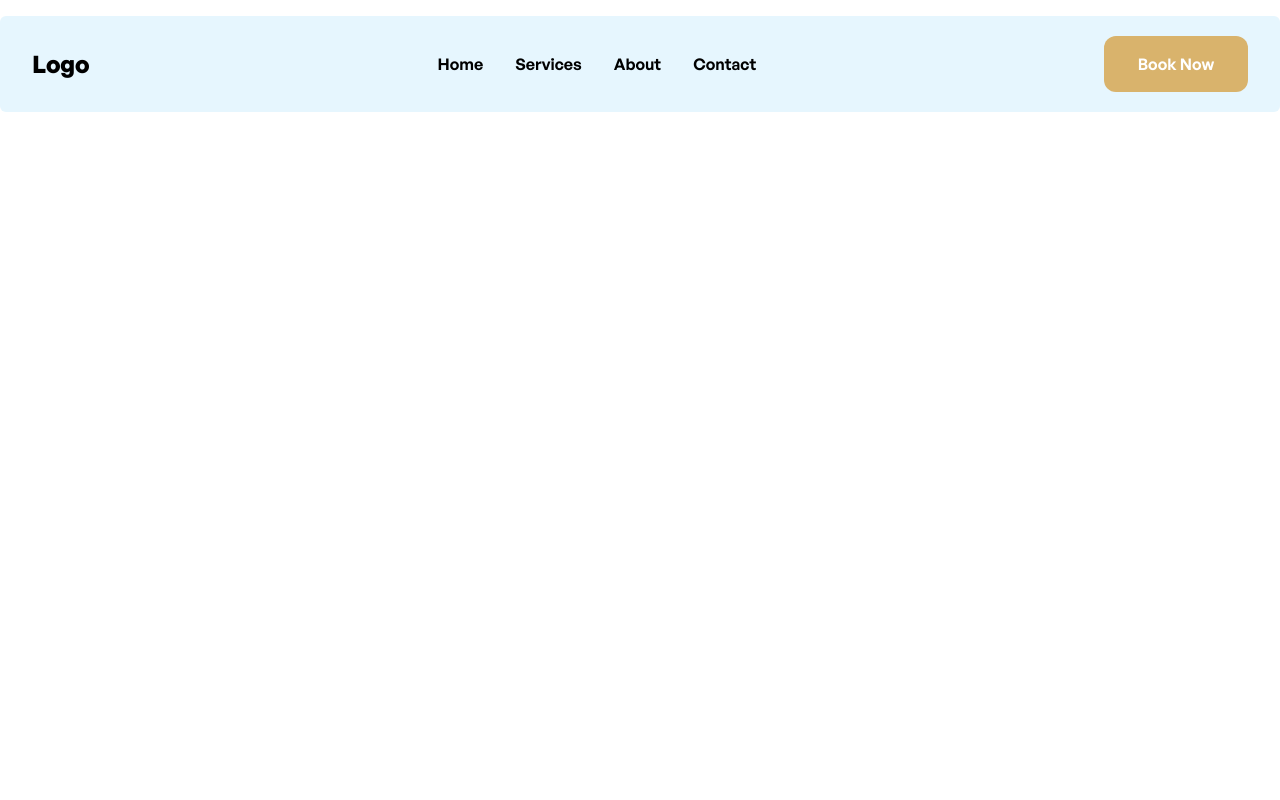
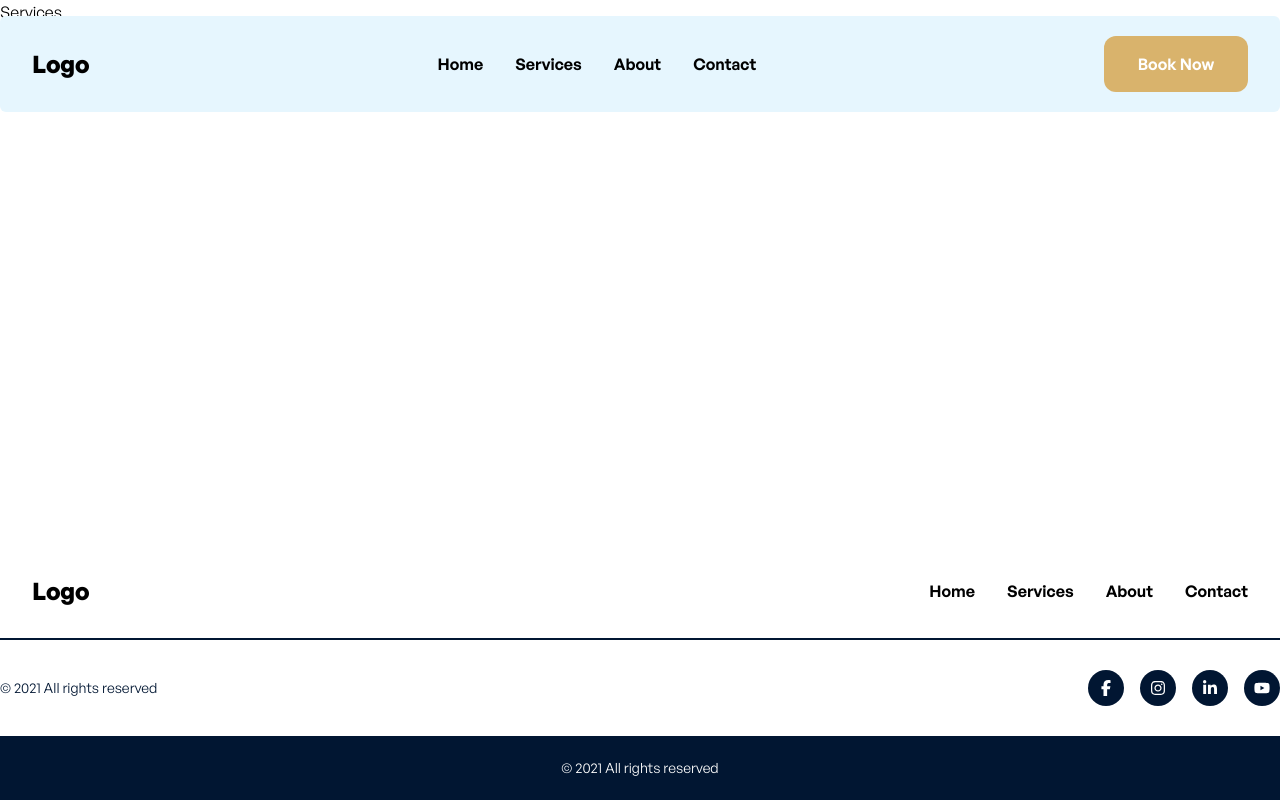
Before and after one commit to ElJosecito/vdc-web, a React (Vite) app: page /services in a window 1280 px wide. Built offline with nearby package versions, Linux system fonts and the light colour scheme.

Commit message:
add icons, footer, fix router

```diff
--- a/package.json
+++ b/package.json
@@ -13,6 +13,7 @@
     "framer-motion": "^11.1.7",
     "react": "^18.2.0",
     "react-dom": "^18.2.0",
+    "react-icons": "^5.1.0",
     "react-router-dom": "^6.22.3"
   },
   "devDependencies": {
--- /dev/null
+++ b/src/assets/components/layout/Footer.jsx
@@ -0,0 +1,56 @@
+import React from 'react'
+import { motion } from 'framer-motion'
+
+// react icons, fontawesome 6 icons
+import { FaFacebookF, FaInstagram, FaLinkedinIn, FaYoutube } from "react-icons/fa6";
+
+
+function Footer() {
+    return (
+        <footer className='w-full flex flex-col items-center fixed bottom-0'>
+            <div className='max-w-screen-2xl w-full pt-4'>
+                <nav className='flex justify-between items-center w-full h-24 px-8 border-b-2 border-[#011632]'>
+                    <div className='text-2xl font-bold'>Logo</div>
+                    <ul className='flex gap-8 font-semibold text-base'>
+                        <motion.li whileHover={{ scale: 1.3 }}>
+                            <a href='/'>Home</a>
+                        </motion.li>
+                        <motion.li whileHover={{ scale: 1.3 }}>
+                            <a href='/services'>Services</a>
+                        </motion.li>
+                        <motion.li whileHover={{ scale: 1.3 }}>
+                            <a href='/about'>About</a>
+                        </motion.li>
+                        <motion.li whileHover={{ scale: 1.3 }}>
+                            <a href='/contact'>Contact</a>
+                        </motion.li>
+                    </ul>
+                </nav>
+
+                <div className='w-full h-24 flex justify-between items-center '>
+                    <p className='text-[#011632] text-sm'>© 2021 All rights reserved</p>
+                    {/* socials */}
+                    <div className='flex gap-4'>
+                        <div className='flex justify-center items-center h-9 w-9 bg-[#011632] rounded-full'>
+                            <FaFacebookF className='text-white text-base' />
+                        </div>
+                        <div className='flex justify-center items-center h-9 w-9 bg-[#011632] rounded-full'>
+                            <FaInstagram className='text-white text-base' />
+                        </div>
+                        <div className='flex justify-center items-center h-9 w-9 bg-[#011632] rounded-full'>
+                            <FaLinkedinIn className='text-white text-base' />
+                        </div>
+                        <div className='flex justify-center items-center h-9 w-9 bg-[#011632] rounded-full'>
+                            <FaYoutube className='text-white text-base' />
+                        </div>
+                    </div>
+                </div>
+            </div>
+            <div className='w-full h-16 bg-[#011632] flex justify-center items-center'>
+                <p className='text-white text-sm'>© 2021 All rights reserved</p>
+            </div>
+        </footer>
+    )
+}
+
+export default Footer
--- a/src/assets/router/Router.jsx
+++ b/src/assets/router/Router.jsx
@@ -3,33 +3,40 @@ import React from 'react'
 //Routes configuration
 import { Route, Routes } from 'react-router-dom'
 
-//header
+//layaout components
 import Header from '../components/layout/Header'
+import Footer from '../components/layout/Footer'
+
+//hero
+import Hero from '../components/pages/Hero'
 
 function Router() {
     return (
         <>
             <Header />
             <Routes>
-                <Route path="/" component={
-                    <>
-                        <h1>Home</h1>
-                        <p>Welcome to the home page</p>
-                    </>
-                } />
-                <Route path="/about" component={
+                <Route path="/" element={<Hero/>} />
+                <Route path="/about" element={
                     <>
                         <h1>About</h1>
                         <p>Learn more about us</p>
                     </>
                 } />
-                <Route path="/contact" component={
+                <Route path="/contact" element={
                     <>
                         <h1>Contact</h1>
                         <p>Get in touch with us</p>
                     </>
                 } />
+                <Route path="/services" element={
+                    <>
+                        <h1>Services</h1>
+                        <p>Discover our services</p>
+                    </>
+                } />
+
             </Routes>
+            <Footer />
         </>
     )
 }
```
Also changed, not shown: 1 other file (tests, documents, lock files or other folders).
